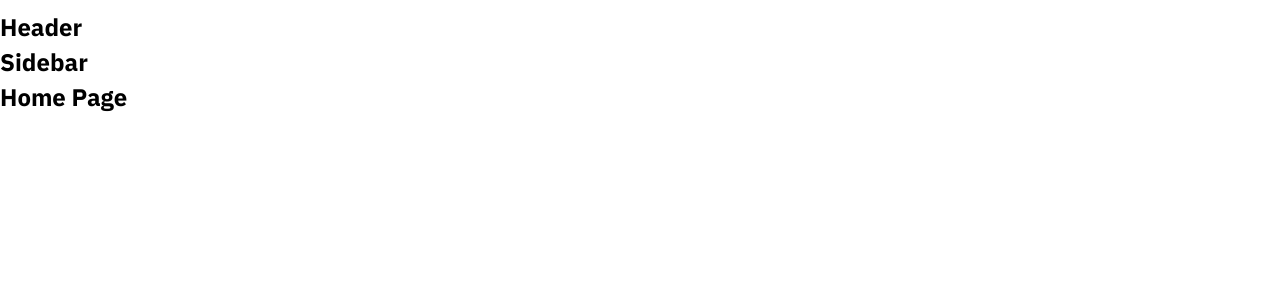
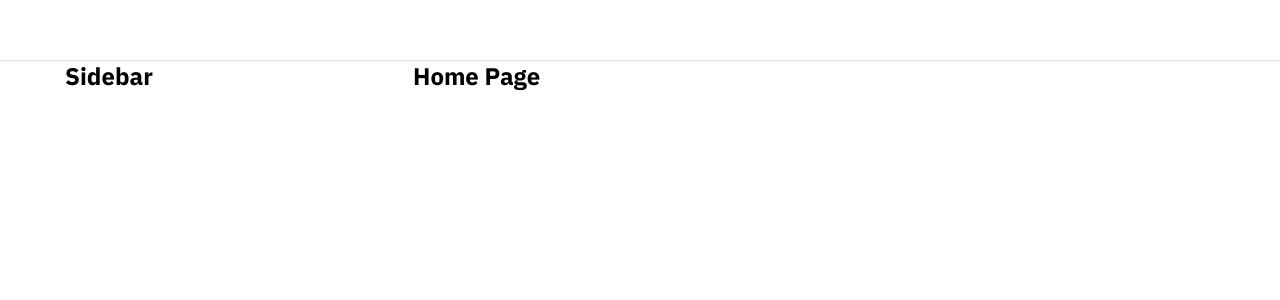
Before and after one commit to maiquocanh0804/tiktok-ui, a React (Create React App) app: page / in a window 1280 px wide. Shown: the top 300 px of the page. Built offline with nearby package versions, Linux system fonts and the light colour scheme.

Commit message:
Dựng khung Layout mặc định

```diff
--- a/package.json
+++ b/package.json
@@ -6,6 +6,7 @@
         "@testing-library/jest-dom": "^5.16.5",
         "@testing-library/react": "^13.4.0",
         "@testing-library/user-event": "^13.5.0",
+        "classnames": "^2.3.2",
         "css-reset-and-normalize": "^2.3.6",
         "normalize.css": "^8.0.1",
         "react": "^18.2.0",
--- a/src/components/GlobalStyles/GlobalStyles.scss
+++ b/src/components/GlobalStyles/GlobalStyles.scss
@@ -3,9 +3,15 @@
 
 :root {
     --primary: #fe2c55;
+
+    //Default layout
+    --default-layout-header-height: 60px;
+    --default-layout-width: 1150px;
 }
 
 * {
+    margin: 0;
+    padding: 0;
     box-sizing: border-box;
 }
 
--- /dev/null
+++ b/src/components/Layout/Defaultlayout/Defaultlayout.module.scss
@@ -0,0 +1,18 @@
+.wrapper {
+    display: flex;
+    flex-direction: column;
+    align-items: center;
+}
+.container {
+    line-height: normal;
+    width: var(--default-layout-width);
+    min-height: 1000px;
+    // background-color: rgb(165, 99, 19);
+    display: flex;
+    flex-direction: row;
+    // padding: 20px 0px 26px 8px;
+}
+.content {
+    flex: 1;
+    min-height: 1000px;
+}
--- a/src/components/Layout/Defaultlayout/Header/index.js
+++ /dev/null
@@ -1,5 +0,0 @@
-function Header() {
-    return <h2>Header</h2>;
-}
-
-export default Header;
--- /dev/null
+++ b/src/components/Layout/Defaultlayout/Sidebar/Sidebar.module.scss
@@ -0,0 +1,4 @@
+.wrapper {
+    width: 348px;
+    // background-color: #751313;
+}
--- a/src/components/Layout/Defaultlayout/Sidebar/index.js
+++ b/src/components/Layout/Defaultlayout/Sidebar/index.js
@@ -1,5 +1,14 @@
+import styles from './Sidebar.module.scss';
+import classNames from 'classnames/bind';
+
+const cx = classNames.bind(styles);
+
 function Sidebar() {
-    return <h2>Sidebar</h2>;
+    return (
+        <aside className={cx('wrapper')}>
+            <h2>Sidebar</h2>
+        </aside>
+    );
 }
 
 export default Sidebar;
--- a/src/components/Layout/Defaultlayout/Upload/index.js
+++ /dev/null
@@ -1,5 +0,0 @@
-function Upload() {
-    return <h2>Upload Page</h2>;
-}
-
-export default Upload;
--- a/src/components/Layout/Defaultlayout/index.js
+++ b/src/components/Layout/Defaultlayout/index.js
@@ -1,13 +1,17 @@
-import Header from './Header';
+import classNames from 'classnames/bind';
+import Header from '~/components/Layout/components/Header';
+import styles from './Defaultlayout.module.scss';
 import Sidebar from './Sidebar';
+
+const cx = classNames.bind(styles);
 
 function DefautlLayout({ children }) {
     return (
-        <div>
+        <div className={cx('wrapper')}>
             <Header />
-            <div className="container">
+            <div className={cx('container')}>
                 <Sidebar />
-                <div className="content">{children}</div>
+                <div className={cx('content')}>{children}</div>
             </div>
         </div>
     );
--- a/src/components/Layout/HeaderOnly/Header/index.js
+++ /dev/null
@@ -1,5 +0,0 @@
-function Header() {
-    return <h2>Header</h2>;
-}
-
-export default Header;
--- a/src/components/Layout/HeaderOnly/index.js
+++ b/src/components/Layout/HeaderOnly/index.js
@@ -1,6 +1,6 @@
-import Header from './Header';
+import Header from '~/components/Layout/components/Header';
 
-function DefautlLayout({ children }) {
+function HeaderOnly({ children }) {
     return (
         <div>
             <Header />
@@ -11,4 +11,4 @@
     );
 }
 
-export default DefautlLayout;
+export default HeaderOnly;
--- /dev/null
+++ b/src/components/Layout/components/Header/Header.module.scss
@@ -0,0 +1,11 @@
+.wrapper {
+    width: 100%;
+    height: var(--default-layout-header-height, 60px);
+    box-shadow: 0px 1px 1px rgb(0 0 0 / 12%);
+    display: flex;
+    justify-content: center;
+}
+.inner {
+    height: 100%;
+    width: var(--default-layout-width, 1150px);
+}
--- a/src/components/Layout/components/Header/index.js
+++ b/src/components/Layout/components/Header/index.js
@@ -1,5 +1,14 @@
+import classNames from 'classnames/bind';
+import styles from './Header.module.scss';
+
+const cx = classNames.bind(styles);
+
 function Header() {
-    return <h2>Header</h2>;
+    return (
+        <header className={cx('wrapper')}>
+            <div className={cx('inner')}></div>
+        </header>
+    );
 }
 
 export default Header;
```
Also changed, not shown: 2 other files (tests, documents, lock files or other folders).
